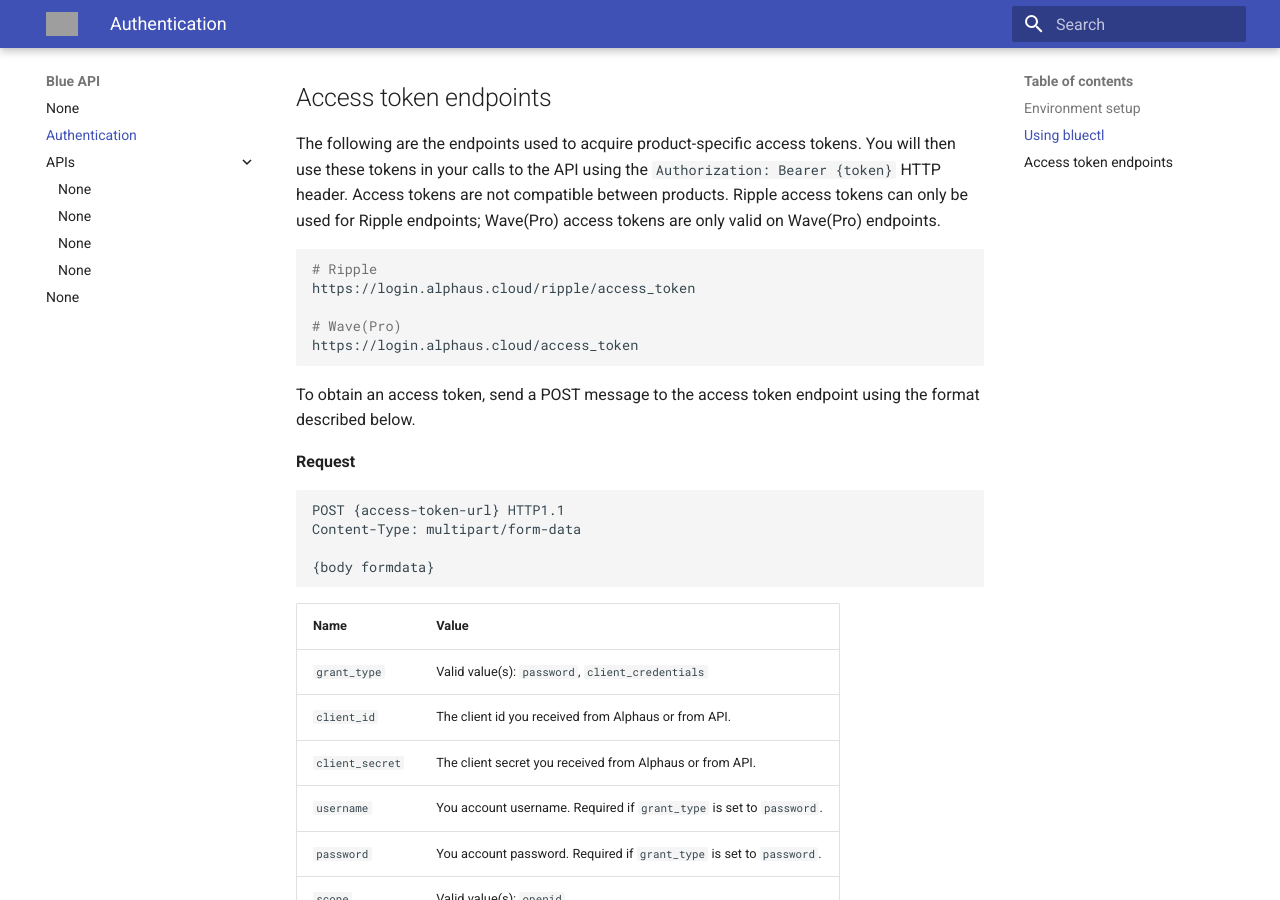
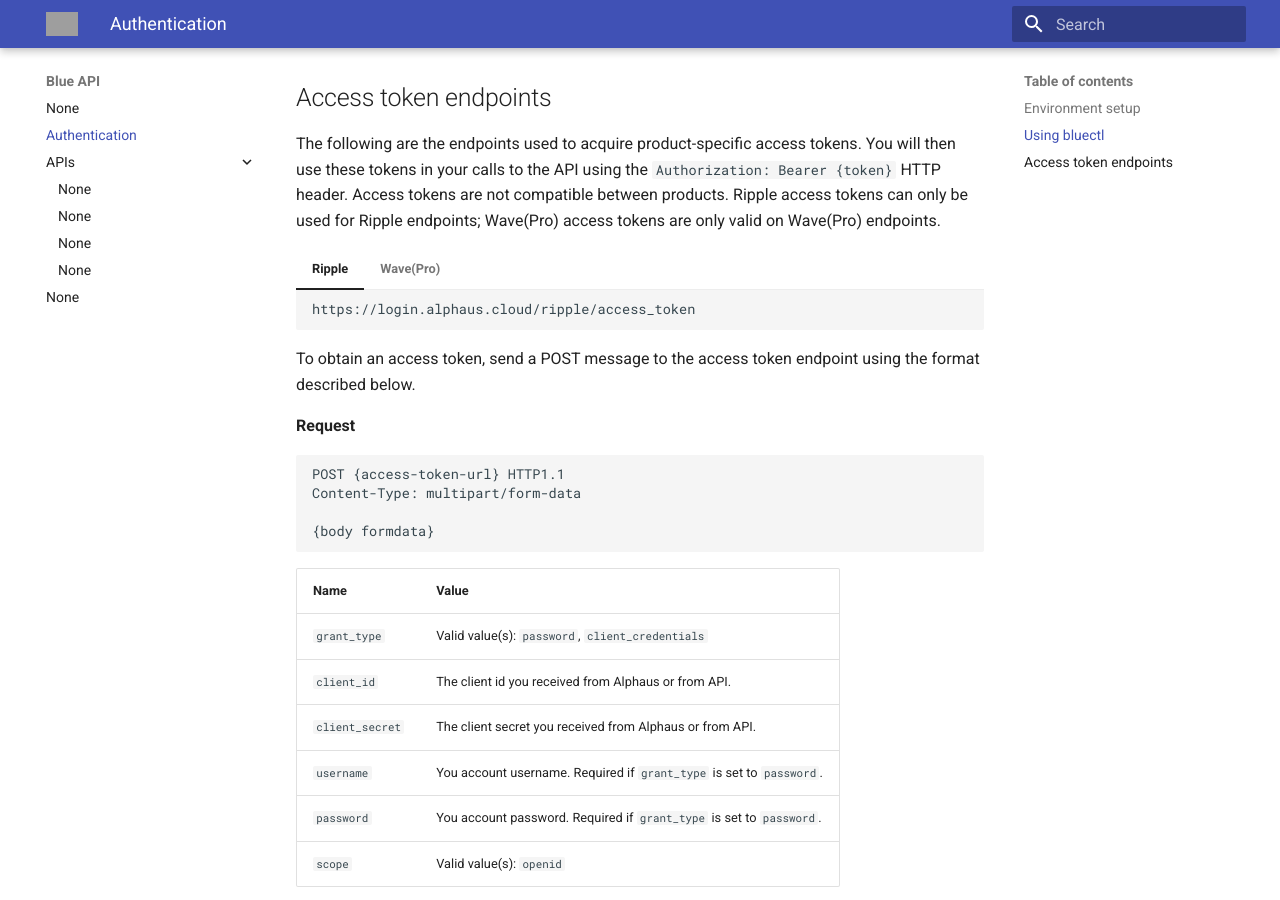
Before and after one commit to alphauslabs/tmpdocs, an MkDocs documentation site: the page built from docs/blueapi/authentication.md, in a window 1280 px wide and 900 px high, scrolled down 2300 px. Built offline with MkDocs 1.6.1 and Material for MkDocs 9.7.7, drawn with Linux system fonts in a browser that asks for light colours; grey boxes are pictures that could not be loaded.

Commit message:
chore: tab link

````diff
--- a/docs/blueapi/authentication.md
+++ b/docs/blueapi/authentication.md
@@ -94,13 +94,15 @@
 ## Access token endpoints
 The following are the endpoints used to acquire product-specific access tokens. You will then use these tokens in your calls to the API using the `Authorization: Bearer {token}` HTTP header. Access tokens are not compatible between products. Ripple access tokens can only be used for Ripple endpoints; Wave(Pro) access tokens are only valid on Wave(Pro) endpoints.
 
-```sh
-# Ripple
-https://login.alphaus.cloud/ripple/access_token
+=== "Ripple"
+    ```
+    https://login.alphaus.cloud/ripple/access_token
+    ```
 
-# Wave(Pro)
-https://login.alphaus.cloud/access_token
-```
+=== "Wave(Pro)"
+    ```
+    https://login.alphaus.cloud/access_token
+    ```
 
 To obtain an access token, send a POST message to the access token endpoint using the format described below.
 
--- a/mkdocs.yml
+++ b/mkdocs.yml
@@ -29,3 +29,5 @@
 - admonition
 - pymdownx.details
 - pymdownx.superfences
+- pymdownx.tabbed:
+    alternate_style: true
````
